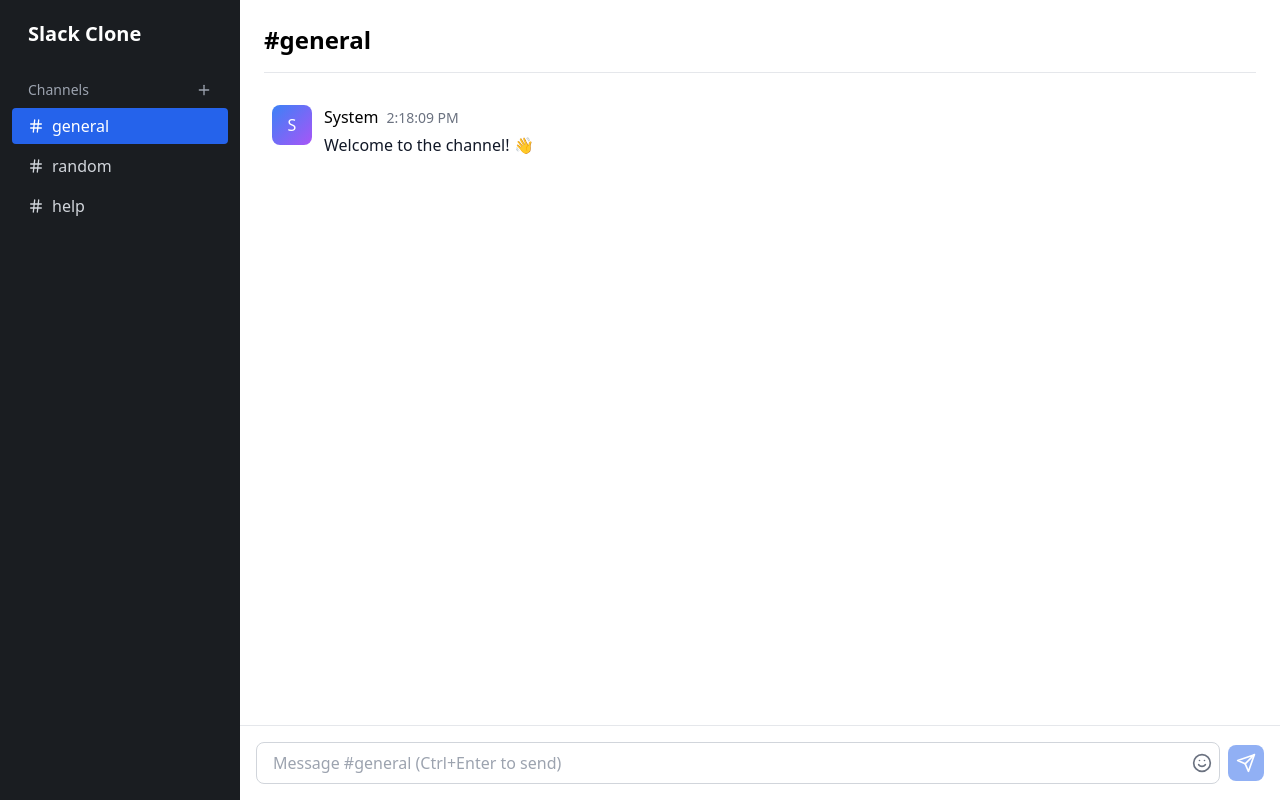
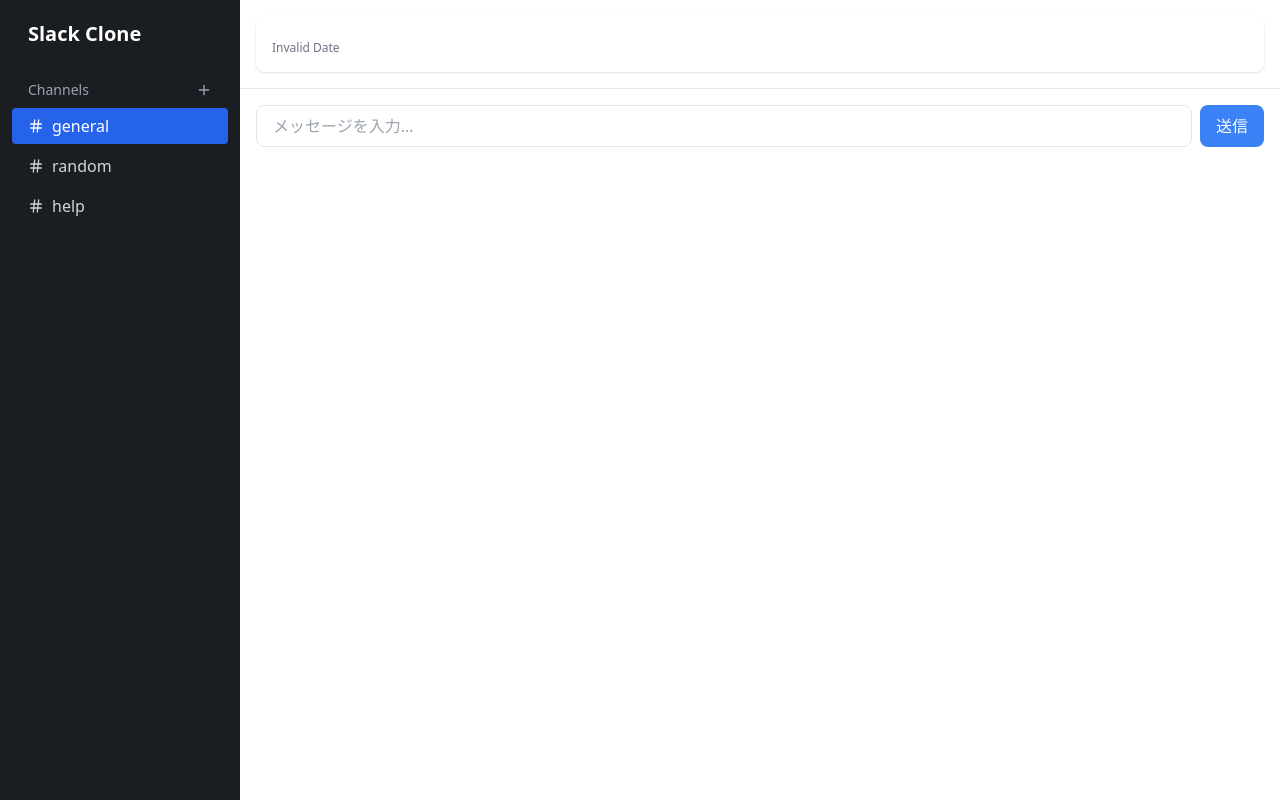
Before and after one commit to kamekamek/slack_clone_vite, a React (Vite) app: page / in a window 1280 px wide. Built offline with nearby package versions, Linux system fonts and the light colour scheme.

Commit message:
Enhance messaging functionality by adding Channel component, updating MessageInput and MessageList components, and implementing useMessages and useLocalStorage hooks. Also, add uuid and @types/uuid dependencies for message handling.

```diff
--- a/package.json
+++ b/package.json
@@ -12,9 +12,11 @@
   "dependencies": {
     "@emoji-mart/data": "^1.1.2",
     "@emoji-mart/react": "^1.1.1",
+    "@types/uuid": "^10.0.0",
     "lucide-react": "^0.344.0",
     "react": "^18.3.1",
-    "react-dom": "^18.3.1"
+    "react-dom": "^18.3.1",
+    "uuid": "^11.0.3"
   },
   "devDependencies": {
     "@eslint/js": "^9.9.1",
--- /dev/null
+++ b/src/components/Channel.tsx
@@ -0,0 +1,21 @@
+import React from 'react';
+import { useMessages } from '../hooks/useMessages';
+import { MessageList } from './MessageList';
+import { MessageInput } from './MessageInput';
+
+interface ChannelProps {
+  channelId: string;
+}
+
+export const Channel: React.FC<ChannelProps> = ({ channelId }) => {
+  const { messages, addMessage } = useMessages(channelId);
+
+  return (
+    <div className="flex flex-col h-full">
+      <div className="flex-1 overflow-y-auto">
+        <MessageList messages={messages} />
+      </div>
+      <MessageInput onSendMessage={addMessage} />
+    </div>
+  );
+};
--- a/src/components/MessageInput.tsx
+++ b/src/components/MessageInput.tsx
@@ -1,37 +1,11 @@
-import React, { useState, useRef, useEffect } from 'react';
-import { Send, Smile } from 'lucide-react';
-import { EmojiPicker } from './EmojiPicker';
+import React, { useState } from 'react';
 
 interface MessageInputProps {
-  onSendMessage: (text: string) => void;
-  currentChannel: string;
+  onSendMessage: (content: string) => void;
 }
 
-export function MessageInput({ onSendMessage, currentChannel }: MessageInputProps) {
+export const MessageInput: React.FC<MessageInputProps> = ({ onSendMessage }) => {
   const [message, setMessage] = useState('');
-  const [showEmojiPicker, setShowEmojiPicker] = useState(false);
-  const inputRef = useRef<HTMLInputElement>(null);
-  const emojiButtonRef = useRef<HTMLButtonElement>(null);
-
-  useEffect(() => {
-    const handleKeyDown = (e: KeyboardEvent) => {
-      // Ctrl/Cmd + Enter to send
-      if ((e.ctrlKey || e.metaKey) && e.key === 'Enter') {
-        if (message.trim()) {
-          onSendMessage(message);
-          setMessage('');
-        }
-      }
-      // Ctrl/Cmd + E to toggle emoji picker
-      if ((e.ctrlKey || e.metaKey) && e.key === 'e') {
-        e.preventDefault();
-        setShowEmojiPicker(prev => !prev);
-      }
-    };
-
-    inputRef.current?.addEventListener('keydown', handleKeyDown);
-    return () => inputRef.current?.removeEventListener('keydown', handleKeyDown);
-  }, [message, onSendMessage]);
 
   const handleSubmit = (e: React.FormEvent) => {
     e.preventDefault();
@@ -41,50 +15,23 @@ export function MessageInput({ onSendMessage, currentChannel }: MessageInputProp
     }
   };
 
-  const handleEmojiSelect = (emoji: any) => {
-    setMessage(prev => prev + emoji.native);
-    setShowEmojiPicker(false);
-    inputRef.current?.focus();
-  };
-
   return (
-    <form onSubmit={handleSubmit} className="p-4 border-t border-gray-200">
-      <div className="flex items-center space-x-2">
-        <div className="relative flex-1">
-          <input
-            ref={inputRef}
-            type="text"
-            value={message}
-            onChange={(e) => setMessage(e.target.value)}
-            placeholder={`Message #${currentChannel} (Ctrl+Enter to send)`}
-            className="w-full rounded-lg border border-gray-300 px-4 py-2 focus:outline-none focus:ring-2 focus:ring-blue-500 focus:border-transparent pr-10"
-          />
-          <button
-            ref={emojiButtonRef}
-            type="button"
-            onClick={() => setShowEmojiPicker(!showEmojiPicker)}
-            className="absolute right-2 top-1/2 -translate-y-1/2 text-gray-500 hover:text-gray-700 transition-colors"
-            title="Add emoji (Ctrl+E)"
-          >
-            <Smile className="w-5 h-5" />
-          </button>
-          {showEmojiPicker && (
-            <EmojiPicker
-              onEmojiSelect={handleEmojiSelect}
-              onClose={() => setShowEmojiPicker(false)}
-              triggerRef={emojiButtonRef}
-            />
-          )}
-        </div>
+    <form onSubmit={handleSubmit} className="p-4 border-t">
+      <div className="flex gap-2">
+        <input
+          type="text"
+          value={message}
+          onChange={(e) => setMessage(e.target.value)}
+          className="flex-1 px-4 py-2 border rounded-lg focus:outline-none focus:ring-2 focus:ring-blue-500"
+          placeholder="メッセージを入力..."
+        />
         <button
           type="submit"
-          disabled={!message.trim()}
-          className="bg-blue-600 text-white p-2 rounded-lg hover:bg-blue-700 transition-colors disabled:opacity-50 disabled:cursor-not-allowed"
-          title="Send message (Ctrl+Enter)"
+          className="px-4 py-2 bg-blue-500 text-white rounded-lg hover:bg-blue-600 focus:outline-none focus:ring-2 focus:ring-blue-500"
         >
-          <Send className="w-5 h-5" />
+          送信
         </button>
       </div>
     </form>
   );
-}
+};
--- a/src/components/MessageList.tsx
+++ b/src/components/MessageList.tsx
@@ -1,53 +1,22 @@
-import React, { useEffect, useRef } from 'react';
-
-interface Message {
-  id: string;
-  text: string;
-  user: string;
-  timestamp: Date;
-}
+import React from 'react';
+import { Message } from '../types/message';
 
 interface MessageListProps {
   messages: Message[];
-  currentChannel: string;
 }
 
-export function MessageList({ messages, currentChannel }: MessageListProps) {
-  const messagesEndRef = useRef<HTMLDivElement>(null);
-
-  useEffect(() => {
-    messagesEndRef.current?.scrollIntoView({ behavior: 'smooth' });
-  }, [messages]);
-
-  const getCurrentChannel = () => {
-    return currentChannel;
-  };
-
+export const MessageList: React.FC<MessageListProps> = ({ messages }) => {
   return (
-    <div className="flex-1 overflow-y-auto p-6 space-y-4">
-      <div className="border-b border-gray-200 pb-4 mb-6">
-        <h2 className="text-2xl font-bold">#{getCurrentChannel()}</h2>
-      </div>
-
-      {messages.map(message => (
-        <div key={message.id} className="group hover:bg-gray-50 p-2 rounded-lg transition-colors">
-          <div className="flex items-start space-x-3">
-            <div className="w-10 h-10 rounded-lg bg-gradient-to-br from-blue-500 to-purple-500 flex items-center justify-center text-white font-medium">
-              {message.user[0]}
-            </div>
-            <div className="flex-1">
-              <div className="flex items-baseline">
-                <span className="font-medium">{message.user}</span>
-                <span className="ml-2 text-sm text-gray-500">
-                  {new Date(message.timestamp).toLocaleTimeString()}
-                </span>
-              </div>
-              <p className="mt-1 text-gray-900">{message.text}</p>
-            </div>
+    <div className="flex flex-col gap-4 p-4">
+      {messages.map((message) => (
+        <div key={message.id} className="bg-white rounded-lg p-4 shadow">
+          <div className="text-gray-700">{message.content}</div>
+          <div className="text-xs text-gray-500 mt-2">
+            {new Date(message.createdAt).toLocaleString()}
+            {message.isEdited && <span className="ml-2">(編集済み)</span>}
           </div>
         </div>
       ))}
-      <div ref={messagesEndRef} />
     </div>
   );
-}
+};
--- /dev/null
+++ b/src/hooks/useLocalStorage.ts
@@ -0,0 +1,25 @@
+import { useState, useEffect } from 'react';
+
+export function useLocalStorage<T>(key: string, initialValue: T) {
+  // 初期値の取得
+  const [storedValue, setStoredValue] = useState<T>(() => {
+    try {
+      const item = window.localStorage.getItem(key);
+      return item ? JSON.parse(item) : initialValue;
+    } catch (error) {
+      console.error(error);
+      return initialValue;
+    }
+  });
+
+  // 値が変更されたらローカルストレージを更新
+  useEffect(() => {
+    try {
+      window.localStorage.setItem(key, JSON.stringify(storedValue));
+    } catch (error) {
+      console.error(error);
+    }
+  }, [key, storedValue]);
+
+  return [storedValue, setStoredValue] as const;
+}
--- /dev/null
+++ b/src/hooks/useMessages.ts
@@ -0,0 +1,28 @@
+import { useLocalStorage } from './useLocalStorage';
+import { Message } from '../types/message';
+import { v4 as uuidv4 } from 'uuid';
+
+export function useMessages(channelId: string) {
+  const [messages, setMessages] = useLocalStorage<Message[]>(`messages-${channelId}`, []);
+
+  const addMessage = (content: string) => {
+    const newMessage: Message = {
+      id: uuidv4(),
+      content,
+      channelId,
+      createdAt: new Date().toISOString(),
+      updatedAt: null,
+      isEdited: false
+    };
+    setMessages([...messages, newMessage]);
+  };
+
+  const getChannelMessages = () => {
+    return messages.filter(message => message.channelId === channelId);
+  };
+
+  return {
+    messages: getChannelMessages(),
+    addMessage
+  };
+}
--- /dev/null
+++ b/src/types/message.ts
@@ -0,0 +1,8 @@
+export interface Message {
+  id: string;
+  content: string;
+  channelId: string;
+  createdAt: string;
+  updatedAt: string | null;
+  isEdited: boolean;
+}
```
Also changed, not shown: 1 other file (tests, documents, lock files or other folders).
